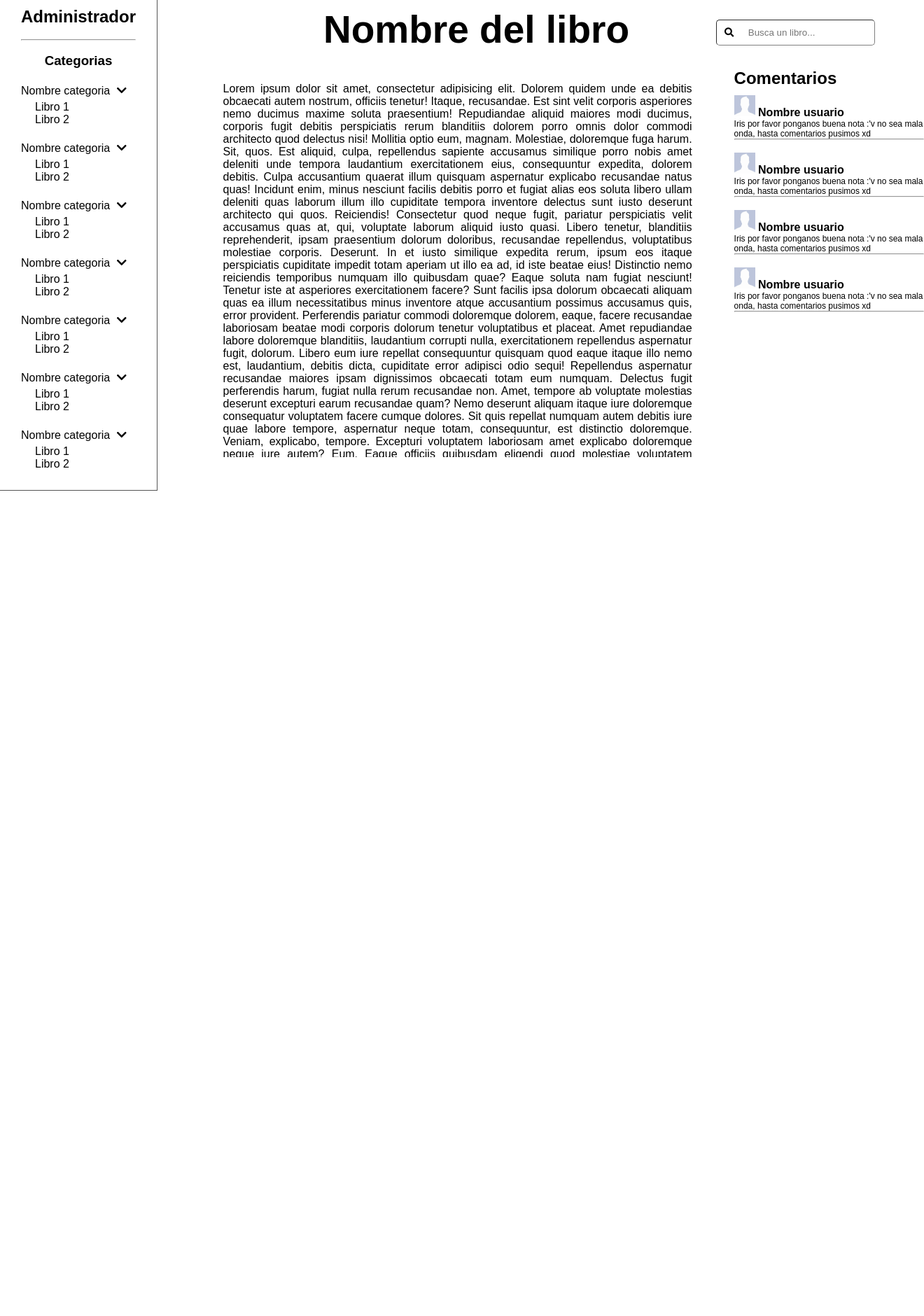
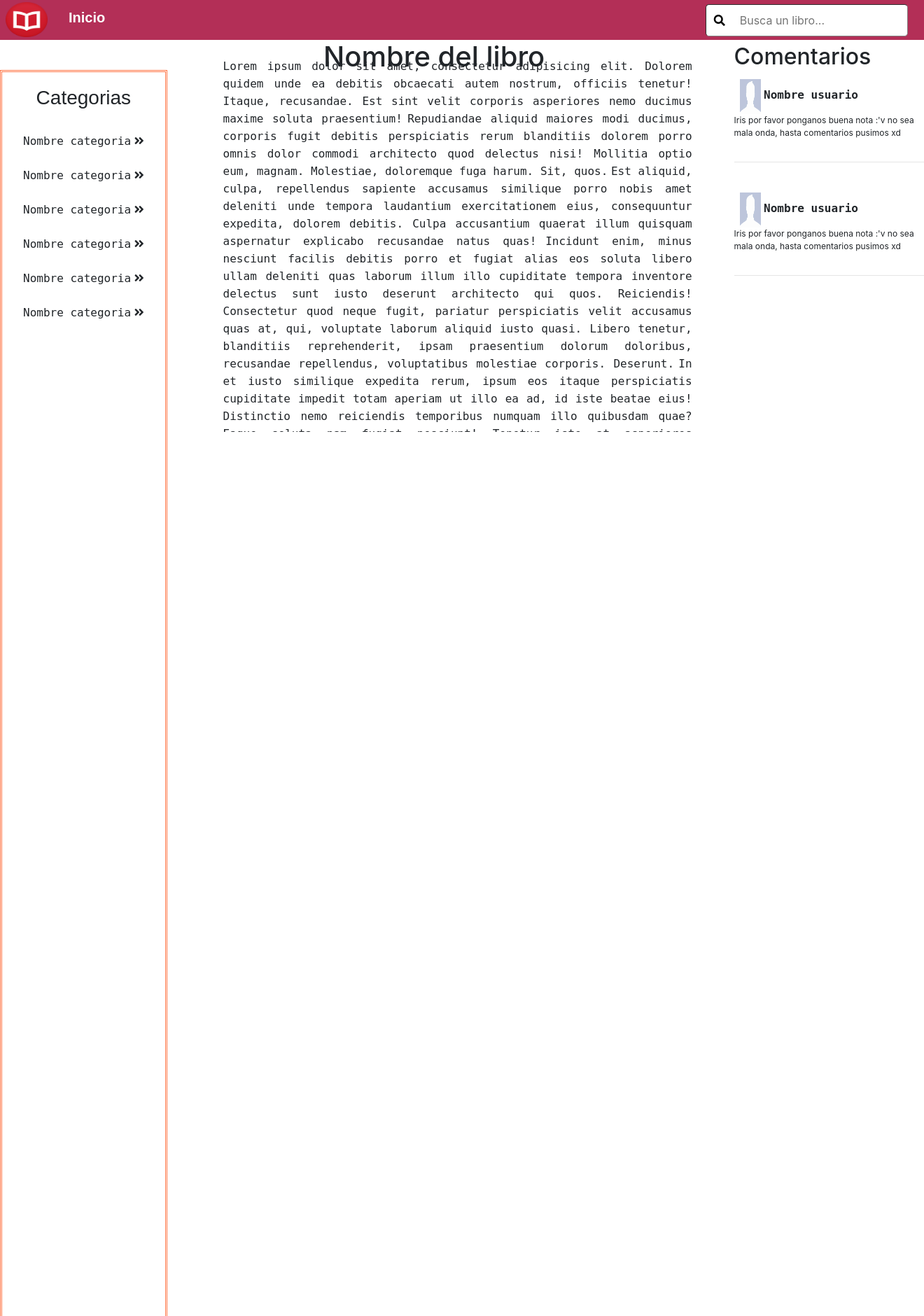
Before and after one commit to erichuang2015/Sistema-Bibliotecario, a PHP site: page /libro.php in a window 1320 px wide. Shown: the top 1880 px of the page at 70% size. Before the commit the page ends 701 px from the top, so only its background shows below. Run offline with PHP 8.4, Linux system fonts and the light colour scheme; some libraries are stand-ins or nearby versions.

Commit message:
Reorganizacion de archivos

```diff
--- a/controllers/loginController.php
+++ b/controllers/loginController.php
@@ -26,7 +26,7 @@
 			$_SESSION['permisos'] = $datos[0]['Permisos'];
 
 			if ($recordar == "on") {
-				setcookie("usuario", $_SESSION['nombres'],time()+604800);
+				setcookie("usuario", $_SESSION['nombres'],time()+604800, "/", "localhost");
 			}
 
 			header("Location: ../views/inicio1.php");
--- /dev/null
+++ b/views/aside.php
@@ -0,0 +1,26 @@
+<aside id="categorias">
+			<h3 align="center">Categorias</h3><br>
+			<span id="nomCat">Nombre categoria</span>
+			<i class="fas fa-angle-double-right"></i>
+			<br>
+			<br>
+			<span id="nomCat">Nombre categoria</span>
+			<i class="fas fa-angle-double-right"></i>
+			<br>
+			<br>
+			<span id="nomCat">Nombre categoria</span>
+			<i class="fas fa-angle-double-right"></i>
+			<br>
+			<br>
+			<span id="nomCat">Nombre categoria</span>
+			<i class="fas fa-angle-double-right"></i>
+			<br>
+			<br>
+			<span id="nomCat">Nombre categoria</span>
+			<i class="fas fa-angle-double-right"></i>
+			<br>
+			<br>
+			<span id="nomCat">Nombre categoria</span>
+			<i class="fas fa-angle-double-right"></i>
+			<br>
+</aside>
--- /dev/null
+++ b/views/css/aside.css
@@ -0,0 +1,32 @@
+#categorias {
+	padding: 20px 30px;
+	border:3px double #FF7343;
+	height: 105%;
+	display: inline-block;
+	position: absolute;
+	top: 100px;
+	left: 0px;
+}
+
+aside h3{
+	font-family: 'Fjalla One', sans-serif;
+
+}
+
+span{
+	font-family: 'Source Code Pro', monospace;
+}
+
+
+#down {
+	display: inline-block;
+	padding: 5px;
+}
+
+#libros li {
+	margin-left: 20px;
+}
+
+#down:active .nomCat {
+	display: none;
+}
--- a/views/css/libro.css
+++ b/views/css/libro.css
@@ -18,7 +18,7 @@ a{
 
 /* Nombre del libro */
 h1 {
-	display: inline-block;
+	display: block;
 	margin-top: 10px;
 	position: absolute;
 	left: 35%;
--- /dev/null
+++ b/views/css/nav.css
@@ -0,0 +1,38 @@
+*{
+	margin: 0;
+	padding: 0;
+	list-style: none;
+	text-decoration: none;
+}
+
+.nav{
+	background-color: rgba(171, 25, 69, 0.9);
+	padding-left: 20px ;
+	height: 57px;
+
+}
+
+.nav li{
+	margin-left: 30px;
+	margin-top: 10px;
+	float: right;
+}
+
+.nav a{
+	font-family: 'Noto Serif JP', sans-serif;
+	font-weight: bold;
+	font-size: 20px;
+	color:#fff;
+}
+
+a:focus{
+	color:#fff;
+	text-decoration: none;
+}
+
+img{
+	width:60px;
+	height: 50px;
+	margin-top: 3px;
+	margin-left: 8px;
+}
--- /dev/null
+++ b/views/css/searchbar.css
@@ -0,0 +1,50 @@
+a:hover {
+	color: white;
+	text-decoration: none;
+}
+
+.searchbar {
+	display: inline-block;
+	position: relative;
+	left: 50%;
+	margin: 3px 200px;
+}
+
+.searchbar #search {
+	position: absolute;
+	left: 5px;
+	top:3px;
+	height: 46px;
+	border-width: 0px;
+	border-top: 1px inset grey;
+	border-left: 1px inset grey;
+	border-bottom: 1px inset grey;
+	border-radius: 5px 0px 0px 5px;
+	padding: 6px;
+	background-color: #ffffff;
+}
+
+.searchbar #search:focus {
+	outline: none;
+}
+
+.searchbar #search li {
+	margin: 5px;
+}
+
+.searchbar #bar {
+	margin-left: 44px;
+	margin-top: 3px;
+	border-top: 1px inset grey;
+	border-bottom: 1px inset grey;
+	border-right: 1px inset grey;
+	border-left: none;
+	border-radius: 0px 5px 5px 0px;
+	padding: 10px;
+	width: 80%;
+
+}
+
+.searchbar #bar:focus {
+	outline: none;
+}
--- a/views/libro.php
+++ b/views/libro.php
@@ -3,78 +3,19 @@
 <head>
 	<meta charset="UTF-8">
 	<title>Nombre del libro | Sistema bibliotecario </title>
-	<link rel="stylesheet" type="text/css" href="css/libro.css">
+	<link rel="stylesheet" type="text/css" href="../views/css/libro.css">
+	<link rel="stylesheet" type="text/css" href="../views/css/aside.css">
+	<link rel="stylesheet" type="text/css" href="../views/css/searchbar.css">
+	<link rel="stylesheet" type="text/css" href="../views/css/nav.css">
 	<link rel="stylesheet" href="https://use.fontawesome.com/releases/v5.3.1/css/all.css" integrity="sha384-mzrmE5qonljUremFsqc01SB46JvROS7bZs3IO2EmfFsd15uHvIt+Y8vEf7N7fWAU" crossorigin="anonymous">
 </head>
 <body>
 	<header>
-		<h1>Nombre del libro</h1>
-		<div class="searchbar">
-			<form action="" method="get">
-				<button type="submit" name="buscar" id="search">
-					<li class="fas fa-search"></li>
-				</button>
-				<input type="text" name="busqueda" id="bar" placeholder="Busca un libro..." autocomplete="off">
-			</form>
-		</div>
+	<?php include("../views/nav.php"); ?>
 	</header>
 	<section class="main">
-		<aside id="categorias">
-			<h2>Administrador</h2>
-			<br>
-			<hr class="hr">
-			<br>
-			<h3 align="center">Categorias</h3><br>
-			<span id="nomCat">Nombre categoria</span>
-			<a href="" id="down"><span class="fas fa-chevron-down"></span></a>
-			<ul id="libros">
-				<li class="">Libro 1</li>
-				<li class="">Libro 2</li>
-			</ul>
-			<br>
-			<span id="nomCat">Nombre categoria</span>
-			<a href="" id="down"><span class="fas fa-chevron-down"></span></a>
-			<ul id="libros">
-				<li class="">Libro 1</li>
-				<li class="">Libro 2</li>
-			</ul>
-			<br>
-			<span id="nomCat">Nombre categoria</span>
-			<a href="" id="down"><span class="fas fa-chevron-down"></span></a>
-			<ul id="libros">
-				<li class="">Libro 1</li>
-				<li class="">Libro 2</li>
-			</ul>
-			<br>
-			<span id="nomCat">Nombre categoria</span>
-			<a href="" id="down"><span class="fas fa-chevron-down"></span></a>
-			<ul id="libros">
-				<li class="">Libro 1</li>
-				<li class="">Libro 2</li>
-			</ul>
-			<br>
-			<span id="nomCat">Nombre categoria</span>
-			<a href="" id="down"><span class="fas fa-chevron-down"></span></a>
-			<ul id="libros">
-				<li class="">Libro 1</li>
-				<li class="">Libro 2</li>
-			</ul>
-			<br>
-			<span id="nomCat">Nombre categoria</span>
-			<a href="" id="down"><span class="fas fa-chevron-down"></span></a>
-			<ul id="libros">
-				<li class="">Libro 1</li>
-				<li class="">Libro 2</li>
-			</ul>
-			<br>
-			<span id="nomCat">Nombre categoria</span>
-			<a href="" id="down"><span class="fas fa-chevron-down"></span></a>
-			<ul id="libros">
-				<li class="">Libro 1</li>
-				<li class="">Libro 2</li>
-			</ul>
-			<br>
-		</aside>
+		<h1>Nombre del libro</h1>
+		<?php include("../views/aside.php"); ?>
 		<p id="leerlibro">
 			<span>Lorem ipsum dolor sit amet, consectetur adipisicing elit. Dolorem quidem unde ea debitis obcaecati autem nostrum, officiis tenetur! Itaque, recusandae. Est sint velit corporis asperiores nemo ducimus maxime soluta praesentium!</span>
 			<span>Repudiandae aliquid maiores modi ducimus, corporis fugit debitis perspiciatis rerum blanditiis dolorem porro omnis dolor commodi architecto quod delectus nisi! Mollitia optio eum, magnam. Molestiae, doloremque fuga harum. Sit, quos.</span>
--- /dev/null
+++ b/views/nav.php
@@ -0,0 +1,15 @@
+<link rel="stylesheet" type="text/css" href="css/bootstrap.min.css">
+
+<div class="nav container-fluid">
+		<img src="../views/imagenes/books-icon.png">
+		<ul>
+			<li><a href="#">Inicio</a></li>
+		</ul>
+		<div class="searchbar">
+			<form action="" method="get">
+				<button type="submit" name="buscar" id="search">
+					<li class="fas fa-search"></li>
+				</button>
+				<input type="text" name="busqueda" id="bar" placeholder="Busca un libro..." autocomplete="off">
+			</form>
+</div>
```
Also changed, not shown: views/Inicio1.php (+4 -26 lines), views/add.php (added, +10 -0 lines), views/css/Inicio1.css (+0 -123 lines), views/login.php (+2 -5 lines).
